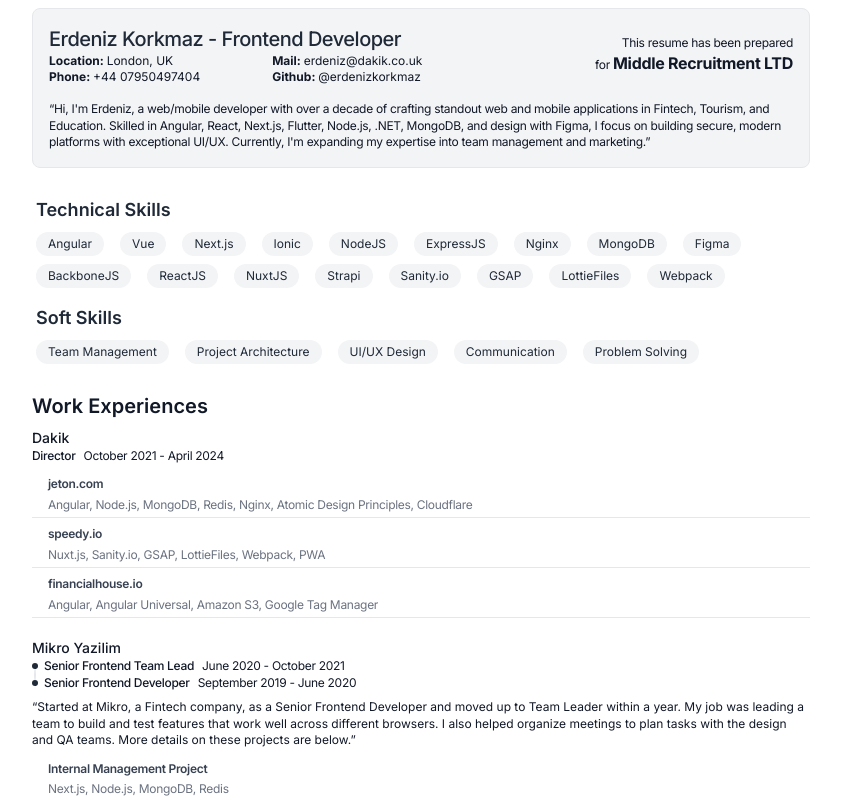
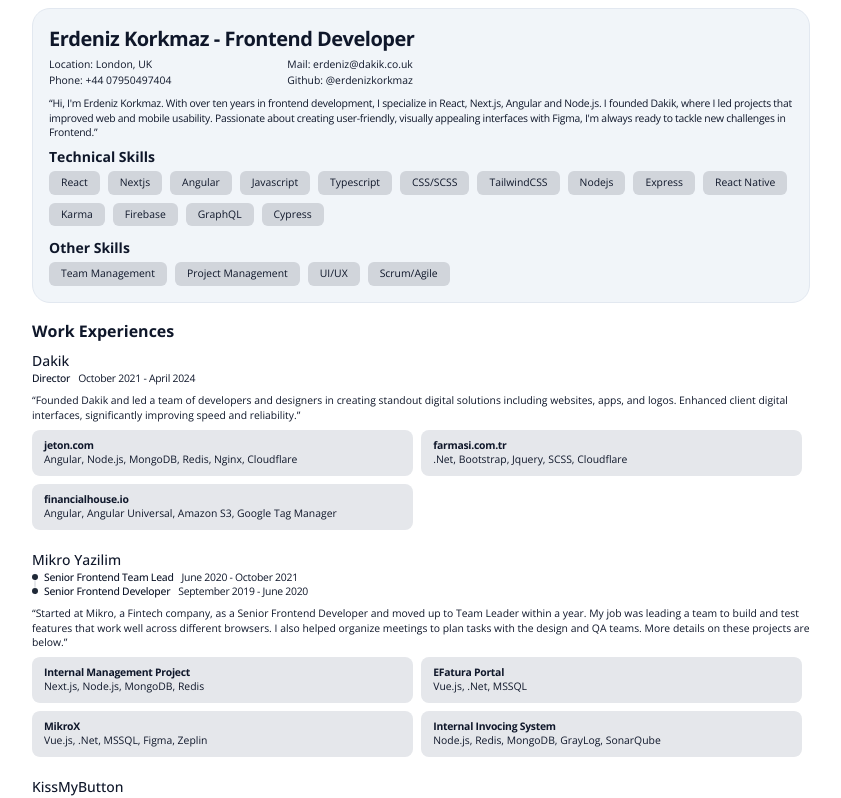
Before and after one commit to erdenizkorkmaz/resume-generator, a Next.js app: page / in a window 1280 px wide. Shown: the top 798 px of the page, without its empty margins (219-1060 px from the left). Built offline with nearby package versions, Linux system fonts and the light colour scheme.

Commit message:
Design changes and data corrections

```diff
--- a/app/_page.tsx
+++ b/app/_page.tsx
@@ -3,7 +3,7 @@
 import Link from 'next/link';
 
 async function getData() {
-  const filePath = path.join(process.cwd(), 'public', 'data.json');
+  const filePath = path.join(process.cwd(), 'public', 'frontend.json');
   const jsonData = fs.readFileSync(filePath, 'utf8');
 
   const data = JSON.parse(jsonData);
@@ -64,7 +64,7 @@
 
                 <ul className="flex flex-col flex-wrap gap-1">
                   { item.projects.map((project: any, index: number) => {
-                    return <li key={index} className="flex-col gap-1 py-1 px-4 border-b">
+                    return <li key={index} className="flex flex-col gap-1 py-1 px-4 border-b">
                       <h4 className='font-medium text-gray-800 tracking-tight leading-snug'>{project.name}</h4>
                       <div className='flex flex-wrap text-gray-500'>
                         {project.tech.map((tech: string, index: number) => {
--- a/app/globals.scss
+++ b/app/globals.scss
@@ -14,6 +14,18 @@
   .text-balance {
     text-wrap: balance;
   }
+}
+
+.print-flex { display: flex; }
+.print-flex-wrap { flex-wrap: wrap; }
+.print-flex-1 { flex: 1 1 50%; } /* Adjusting to ensure two items per row */
+.print-w-1-2 { width: 49%; }
+
+@media print {
+  .print-flex { display: flex; }
+  .print-flex-wrap { flex-wrap: wrap; }
+  .print-flex-1 { flex: 1 1 50%; } /* Adjusting to ensure two items per row */
+  .print-w-1-2 { width: 49%; }
 }
 
 .role-list {
--- a/app/layout.tsx
+++ b/app/layout.tsx
@@ -1,8 +1,8 @@
 import type { Metadata } from "next";
-import { Inter } from "next/font/google";
+import { Open_Sans } from "next/font/google";
 import "./globals.scss";
 
-const inter = Inter({ subsets: ["latin"] });
+const open_sans = Open_Sans({subsets: ["latin"], weight: ['400', '500', '700']});
 
 export const metadata: Metadata = {
   title: "Erdeniz Korkmaz Resume",
@@ -16,7 +16,7 @@
 }>) {
   return (
     <html lang="en">
-      <body className={inter.className}>{children}</body>
+      <body className={open_sans.className}>{children}</body>
     </html>
   );
 }
--- a/app/page.tsx
+++ b/app/page.tsx
@@ -3,31 +3,22 @@
 import Link from "next/link";
 
 async function getData() {
-  const filePath = path.join(process.cwd(), "public", "data.json");
+  const filePath = path.join(process.cwd(), "public", "frontend.json");
   const jsonData = fs.readFileSync(filePath, "utf8");
 
   const data = JSON.parse(jsonData);
   return data;
 }
 
-const enhancedStyles = {
-  heading: "text-xl font-semibold text-gray-900",
-  section: "p-1",
-  projectTitle: "font-semibold text-gray-700 tracking-tight leading-snug",
-  projectDescription: "text-gray-700 leading-snug mt-1",
-  projectTech: "text-gray-500 tracking-tight leading-snug mt-1",
-  link: "text-blue-500 hover:text-blue-700",
-};
-
 export default async function Home() {
   const data = await getData();
 
   return (
-    <main className="flex min-h-screen flex-col gap-4 p-2 text-xs text-gray-900 max-w-[794px] mx-auto">
-      <div className="flex flex-col gap-4 p-4 border border-gray-200 bg-gray-100 rounded-lg">
+    <main className="flex min-h-screen flex-col gap-4 p-2 text-[0.65rem] text-slate-900 max-w-[794px] mx-auto font-light antialiased">
+      <div className="flex flex-col gap-2 p-4 border border-slate-200 bg-slate-100 rounded-[18px]">
         <div className="flex items-center justify-between">
-          <div className="flex flex-col w-3/5">
-            <h1 className="text-xl text-gray-800 font-medium tracking-tight ">
+          <div className="flex flex-col gap-1">
+            <h1 className="text-xl font-semibold tracking-tight ">
               {data.name} - {data.job}
             </h1>
             <ul className="flex flex-wrap">
@@ -52,8 +43,8 @@
           {data.company && (
             <div className="text-end tracking-tight leading-snug">
               <span>
-                This resume has been prepared <br />
-                for <b className="text-base" contentEditable="true">{data.company}</b>
+                This resume has been <br />
+                prepared for <b className="text-base" contentEditable="true">{data.company}</b>
               </span>
             </div>
           )}
@@ -61,24 +52,22 @@
         <div>
           <p className="tracking-tight leading-snug">“{data.aboutme}”</p>
         </div>
-      </div>
-      <div className="flex flex-col">
-        <div className={enhancedStyles.section}>
-          <div className="mt-2">
-            <h3 className="text-lg font-semibold text-gray-800">Technical Skills</h3>
-            <div className="flex flex-wrap mt-2">
-              {data.skills.technical.map((skill: string, index: number) => (
-                <span key={index} className="mr-4 mb-2 px-3 py-1 bg-gray-100 rounded-full text-gray-800">
-                  {skill}
-                </span>
-              ))}
-            </div>
+        <div className="flex flex-col gap-3">
+          <div className="flex flex-col gap-1">
+                <h3 className="text-sm font-semibold">Technical Skills</h3>
+                <div className="flex flex-wrap gap-2">
+                  {data.skills.technical.map((skill: string, index: number) => (
+                    <span key={index} className="px-3 py-1 bg-gray-300 rounded-md">
+                      {skill}
+                    </span>
+                  ))}
+                </div>
           </div>
-          <div className="mt-2">
-            <h3 className="text-lg font-semibold text-gray-800">Soft Skills</h3>
-            <div className="flex flex-wrap mt-2">
+          <div className="flex flex-col gap-1">
+            <h3 className="text-sm font-semibold">Other Skills</h3>
+            <div className="flex flex-wrap gap-2">
               {data.skills.soft.map((skill: string, index: number) => (
-                <span key={index} className="mr-4 mb-2 px-3 py-1 bg-gray-100 rounded-full text-gray-800">
+                <span key={index} className="px-3 py-1 bg-gray-300 rounded-md">
                   {skill}
                 </span>
               ))}
@@ -86,9 +75,10 @@
           </div>
         </div>
       </div>
+
       <div className="flex flex-col mb-4">
-        <h2 className={enhancedStyles.heading}>Work Experiences</h2>
-        <ul className="flex flex-col gap-5 mt-2">
+        <h2 className="text-base font-semibold">Work Experiences</h2>
+        <ul className="flex flex-col gap-[20px] mt-2">
           {data.experiences.map((item: any, index: number) => {
             return (
               <li key={index}>
@@ -113,21 +103,14 @@
 
                   {item.description && <p className="leading-snug">“{item.description}”</p>}
 
-                  <ul className="flex flex-col flex-wrap gap-1">
+                  <ul className="flex flex-wrap print-flex print-flex-wrap gap-2">
                     {item.projects.map((project: any, index: number) => {
                       return (
-                        <li key={index} className="flex-col gap-1 py-1 px-4 border-b">
-                          <h4 className={enhancedStyles.projectTitle}>{project.name}</h4>
-                          {project.description && <p className={enhancedStyles.projectDescription}>{project.description}</p>}
-                          <div className="flex flex-wrap text-gray-500">
-                            {project.tech.map((tech: string, index: number) => {
-                              return (
-                                <span key={index} className={enhancedStyles.projectTech}>
-                                  {tech}
-                                  {index !== project.tech.length - 1 && <span>,&nbsp;</span>}
-                                </span>
-                              );
-                            })}
+                        <li key={index} className="print-w-1-2 content-center px-3 py-2 bg-gray-200 rounded-lg">
+                          <h4 className="font-semibold tracking-tight leading-snug">{project.name}</h4>
+                          {project.description && <p className="leading-snug">{project.description}</p>}
+                          <div className="flex flex-wrap">
+                            {project.tech.join(", ")}
                           </div>
                         </li>
                       );
--- a/public/data.json
+++ b/public/backend.json
@@ -5,29 +5,25 @@
     "mail": "erdeniz@dakik.co.uk",
     "phone": "+44 07950497404",
     "github": "erdenizkorkmaz",
-    "aboutme": "Hi, I'm Erdeniz, a web/mobile developer with over a decade of crafting standout web and mobile applications in Fintech, Tourism, and Education. Skilled in Angular, React, Next.js, Flutter, Node.js, .NET, MongoDB, and design with Figma, I focus on building secure, modern platforms with exceptional UI/UX. Currently, I'm expanding my expertise into team management and marketing.",
-    "company": "Middle Recruitment LTD",
+    "aboutme": "Hi, I'm Erdeniz, a web/mobile developer with over a decade of crafting standout web and mobile applications in Fintech, Tourism, and Education. Skilled in .Net, React, Next.js, Flutter, Node.js, .NET, MongoDB, and design with Figma, I focus on building secure, modern platforms with exceptional UI/UX. Currently, I'm expanding my expertise into team management and marketing.",
     "skills": {
         "technical": [
-          "Angular",
-          "Vue",
-          "Next.js",
-          "Ionic",
-          "NodeJS",
-          "ExpressJS",
-          "Nginx",
-          "MongoDB",
-          "Figma",
-          "BackboneJS",
-          "ReactJS",
-          "NuxtJS",
-          "Strapi",
-          "Sanity.io",
-          "GSAP",
-          "LottieFiles",
-          "Webpack"
+            "React",
+            "Nextjs",
+            "Angular",
+            "Javascript",
+            "Typescript",
+            "CSS/SCSS",
+            "TailwindCSS",
+            "Nodejs",
+            "Express",
+            "React Native",
+            "Karma",
+            "Firebase",
+            "GraphQL",
+            "Cypress"
         ],
-        "soft": ["Team Management", "Project Architecture", "UI/UX Design", "Communication", "Problem Solving"]
+        "soft": ["Team Management", "Project Management", "UI/UX", "Scrum/Agile"]
     },
     "experiences": [
         {
--- /dev/null
+++ b/public/frontend.json
@@ -0,0 +1,246 @@
+{
+    "name":"Erdeniz Korkmaz",
+    "job":"Frontend Developer",
+    "location":"London, UK",
+    "mail":"erdeniz@dakik.co.uk",
+    "phone":"+44 07950497404",
+    "github":"erdenizkorkmaz",
+    "aboutme":"Hi, I'm Erdeniz Korkmaz. With over ten years in frontend development, I specialize in React, Next.js, Angular and Node.js. I founded Dakik, where I led projects that improved web and mobile usability. Passionate about creating user-friendly, visually appealing interfaces with Figma, I'm always ready to tackle new challenges in Frontend.",
+    "skills":{
+       "technical":[
+          "React",
+          "Nextjs",
+          "Angular",
+          "Javascript",
+          "Typescript",
+          "CSS/SCSS",
+          "TailwindCSS",
+          "Nodejs",
+          "Express",
+          "React Native",
+          "Karma",
+          "Firebase",
+          "GraphQL",
+          "Cypress"
+       ],
+       "soft":[
+          "Team Management",
+          "Project Management",
+          "UI/UX",
+          "Scrum/Agile"
+       ]
+    },
+    "experiences":[
+       {
+          "company":"Dakik",
+          "dates":[
+             {
+                "role":"Director",
+                "start":"October 2021",
+                "end":"April 2024"
+             }
+          ],
+          "description":"Founded Dakik and led a team of developers and designers in creating standout digital solutions including websites, apps, and logos. Enhanced client digital interfaces, significantly improving speed and reliability.",
+          "projects":[
+             {
+                "name":"jeton.com",
+                "role":"Sole Developer",
+                "tech":[
+                   "Angular",
+                   "Node.js",
+                   "MongoDB",
+                   "Redis",
+                   "Nginx",
+                   "Cloudflare"
+                ]
+             },
+             {
+                "name":"farmasi.com.tr",
+                "role":"Sole Developer",
+                "tech":[
+                    ".Net",
+                    "Bootstrap",
+                    "Jquery",
+                    "SCSS",
+                    "Cloudflare"
+                ]
+             },
+             {
+                "name":"financialhouse.io",
+                "role":"Sole Developer",
+                "tech":[
+                   "Angular",
+                   "Angular Universal",
+                   "Amazon S3",
+                   "Google Tag Manager"
+                ]
+             }
+          ]
+       },
+       {
+          "company":"Mikro Yazilim",
+          "description":"Started at Mikro, a Fintech company, as a Senior Frontend Developer and moved up to Team Leader within a year. My job was leading a team to build and test features that work well across different browsers. I also helped organize meetings to plan tasks with the design and QA teams. More details on these projects are below.",
+          "bulletPoints":[
+
+          ],
+          "dates":[
+             {
+                "role":"Senior Frontend Team Lead",
+                "start":"June 2020",
+                "end":"October 2021"
+             },
+             {
+                "role":"Senior Frontend Developer",
+                "start":"September 2019",
+                "end":"June 2020"
+             }
+          ],
+          "projects":[
+             {
+                "name":"Internal Management Project",
+                "role":"Team Leader",
+                "tech":[
+                   "Next.js",
+                   "Node.js",
+                   "MongoDB",
+                   "Redis"
+                ]
+             },
+             {
+                "name":"EFatura Portal",
+                "role":"Sole Developer",
+                "tech":[
+                   "Vue.js",
+                   ".Net",
+                   "MSSQL"
+                ]
+             },
+             {
+                "name":"MikroX",
+                "role":"Sole Developer",
+                "tech":[
+                   "Vue.js",
+                   ".Net",
+                   "MSSQL",
+                   "Figma",
+                   "Zeplin"
+                ]
+             },
+             {
+                "name":"Internal Invocing System",
+                "role":"Sole Developer",
+                "tech":[
+                   "Node.js",
+                   "Redis",
+                   "MongoDB",
+                   "GrayLog",
+                   "SonarQube"
+                ]
+             }
+          ]
+       },
+       {
+          "company":"KissMyButton",
+          "description":"In my four years at KissMyButton in Thessaloniki, Greece, I progressed from Mid-Level to Frontend Team Lead, steering projects that combined form and function for various clients. We leveraged React.js, Adobe Photoshop, and WordPress to create innovative and user-friendly web solutions. My role evolved from coding to leading a team, emphasizing collaboration in every project.",
+          "bulletPoints":[
+
+          ],
+          "dates":[
+             {
+                "role":"Frontend Team Lead",
+                "start":"July 2018",
+                "end":"September 2019"
+             },
+             {
+                "role":"Mid-Senior Frontend Developer",
+                "start":"October 2015",
+                "end":"July 2018"
+             }
+          ],
+          "projects":[
+             {
+                "name":"Ilonsi.com",
+                "role":"Team Leader",
+                "tech":[
+                   "Vue.js",
+                   "PHP Laravel",
+                   "MySQL"
+                ]
+             },
+             {
+                "name":"finuans.com",
+                "role":"Team Leader",
+                "tech":[
+                   "Vue.js",
+                   "PHP Laravel",
+                   "MySQL"
+                ]
+             },
+             {
+                "name":"Explace - Android App",
+                "role":"Team Leader",
+                "tech":[
+                   "React Native",
+                   "Firebase",
+                   "Node.Js"
+                ]
+             },
+             {
+                "name":"AmyVillas.co.uk",
+                "role":"Team Leader",
+                "tech":[
+                   ".Net",
+                   "MSSQL",
+                   "JQuery",
+                   "CSS"
+                ]
+             }
+          ]
+       },
+       {
+          "company":"DMG",
+          "description":"At DMG, a leading tourism company in Cyprus, I focused on crafting clean and efficient code. Collaborating closely with product and design teams, I played a key role in task definition and roadmap planning. Additionally, I took charge of updating the UI/UX designs of our applications, ensuring a seamless and engaging user experience.",
+          "bulletPoints":[
+
+          ],
+          "dates":[
+             {
+                "role":"Junior Frontend Developer",
+                "start":"October 2013",
+                "end":"October 2015"
+             }
+          ],
+          "projects":[
+             {
+                "name":"uzmanpark.com",
+                "role":"Team Leader",
+                "tech":[
+                   "Backbone.js",
+                   "CSS",
+                   "Gulp"
+                ]
+             },
+             {
+                "name":"puzzletravel.com.tr",
+                "role":"Team Leader",
+                "tech":[
+                   "JQuery",
+                   "PHP",
+                   "CSS"
+                ]
+             },
+             {
+                "name":"gonorthcyprus.com",
+                "role":"Team Leader",
+                "tech":[
+                   ".Net",
+                   "Bootstrap",
+                   "Jquery",
+                   "SCSS",
+                   "Cloudflare"
+                ]
+             }
+          ]
+       }
+    ]
+ }
```
